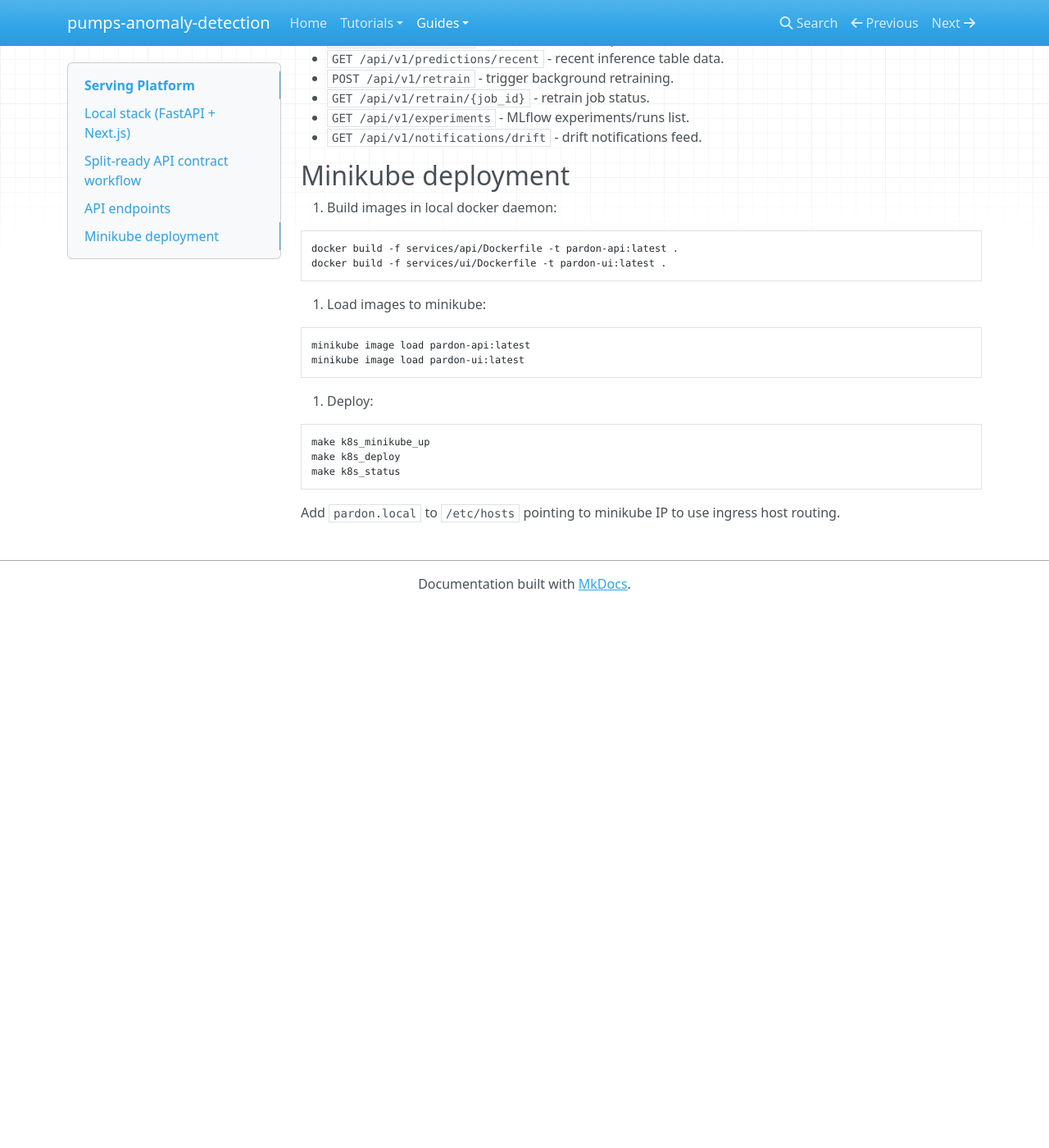
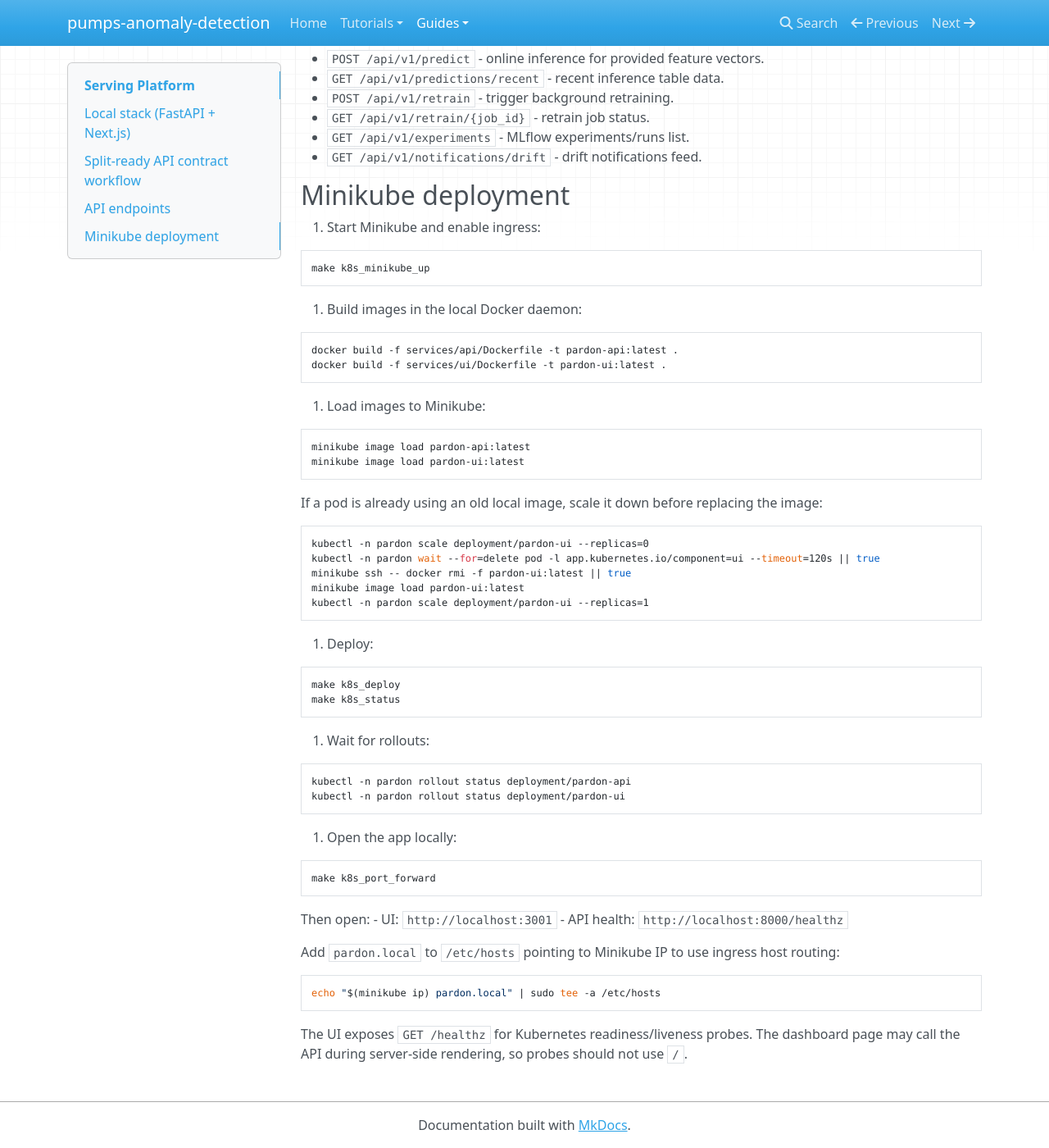
Before and after one commit to huh-itmo-y27/PARDON, an MkDocs documentation site: the page built from docs/docs/serving.md, in a window 1280 px wide and 1400 px high, scrolled down 1191 px. Shown: the whole window at 82% size. Built offline with MkDocs 1.6.1, drawn with Linux system fonts in a browser that asks for light colours; nearby versions of some CDN libraries; before the commit the page ends 1931 px from its top, so only the background shows below that; some of the changed text lies outside the part shown.

````diff
--- a/docker-compose.app.yml
+++ b/docker-compose.app.yml
@@ -32,6 +32,7 @@ services:
       - PARDON_CORS_ALLOWED_ORIGINS=${PARDON_CORS_ALLOWED_ORIGINS:-http://localhost:3001}
     volumes:
       - .:/app
+      - pardon_api_venv:/app/.venv
     ports:
       - "8000:8000"
     depends_on:
@@ -50,8 +51,12 @@ services:
     build:
       context: .
       dockerfile: services/ui/Dockerfile
+      args:
+        NEXT_PUBLIC_API_BASE_URL: "http://api:8000"
+        NEXT_PUBLIC_RETRAIN_API_TOKEN: "${NEXT_PUBLIC_RETRAIN_API_TOKEN-}"
     container_name: pardon_ui
     environment:
+      - API_BASE_URL=http://api:8000
       - NEXT_PUBLIC_API_BASE_URL=http://api:8000
       - NEXT_PUBLIC_RETRAIN_API_TOKEN=${NEXT_PUBLIC_RETRAIN_API_TOKEN:-}
     ports:
@@ -62,3 +67,4 @@ services:
 
 volumes:
   pardon_postgres_data:
+  pardon_api_venv:
--- a/docs/docs/serving.md
+++ b/docs/docs/serving.md
@@ -15,6 +15,7 @@ Security envs (recommended for non-dev):
 - `PARDON_RETRAIN_AUTH_ENABLED=true` enables auth on `POST /api/v1/retrain`.
 - `PARDON_RETRAIN_BEARER_TOKEN=<strong-secret>` expected as `Authorization: Bearer <token>`.
 - `PARDON_CORS_ALLOWED_ORIGINS=http://localhost:3001,https://your-ui-host` (comma-separated).
+- `API_BASE_URL=http://api:8000` is used by Next.js server-side rendering.
 - `NEXT_PUBLIC_RETRAIN_API_TOKEN=<same-token>` enables UI retrain button to send bearer token.
 
 Endpoints:
@@ -69,26 +70,68 @@ The UI fetch layer is centralized in `services/ui/lib/api-client.ts` and typed f
 
 ## Minikube deployment
 
-1. Build images in local docker daemon:
+1. Start Minikube and enable ingress:
+
+```bash
+make k8s_minikube_up
+```
+
+2. Build images in the local Docker daemon:
 
 ```bash
 docker build -f services/api/Dockerfile -t pardon-api:latest .
 docker build -f services/ui/Dockerfile -t pardon-ui:latest .
 ```
 
-2. Load images to minikube:
+3. Load images to Minikube:
 
 ```bash
 minikube image load pardon-api:latest
 minikube image load pardon-ui:latest
 ```
 
-3. Deploy:
+If a pod is already using an old local image, scale it down before replacing the
+image:
 
 ```bash
-make k8s_minikube_up
+kubectl -n pardon scale deployment/pardon-ui --replicas=0
+kubectl -n pardon wait --for=delete pod -l app.kubernetes.io/component=ui --timeout=120s || true
+minikube ssh -- docker rmi -f pardon-ui:latest || true
+minikube image load pardon-ui:latest
+kubectl -n pardon scale deployment/pardon-ui --replicas=1
+```
+
+4. Deploy:
+
+```bash
 make k8s_deploy
 make k8s_status
 ```
 
-Add `pardon.local` to `/etc/hosts` pointing to minikube IP to use ingress host routing.
+5. Wait for rollouts:
+
+```bash
+kubectl -n pardon rollout status deployment/pardon-api
+kubectl -n pardon rollout status deployment/pardon-ui
+```
+
+6. Open the app locally:
+
+```bash
+make k8s_port_forward
+```
+
+Then open:
+- UI: `http://localhost:3001`
+- API health: `http://localhost:8000/healthz`
+
+Add `pardon.local` to `/etc/hosts` pointing to Minikube IP to use ingress host
+routing:
+
+```bash
+echo "$(minikube ip) pardon.local" | sudo tee -a /etc/hosts
+```
+
+The UI exposes `GET /healthz` for Kubernetes readiness/liveness probes. The
+dashboard page may call the API during server-side rendering, so probes should
+not use `/`.
````
Also changed, not shown: docs/docs/cd-argocd.md (renamed from docs/cd-argocd.md, +25 -6 lines), 4 other files.
